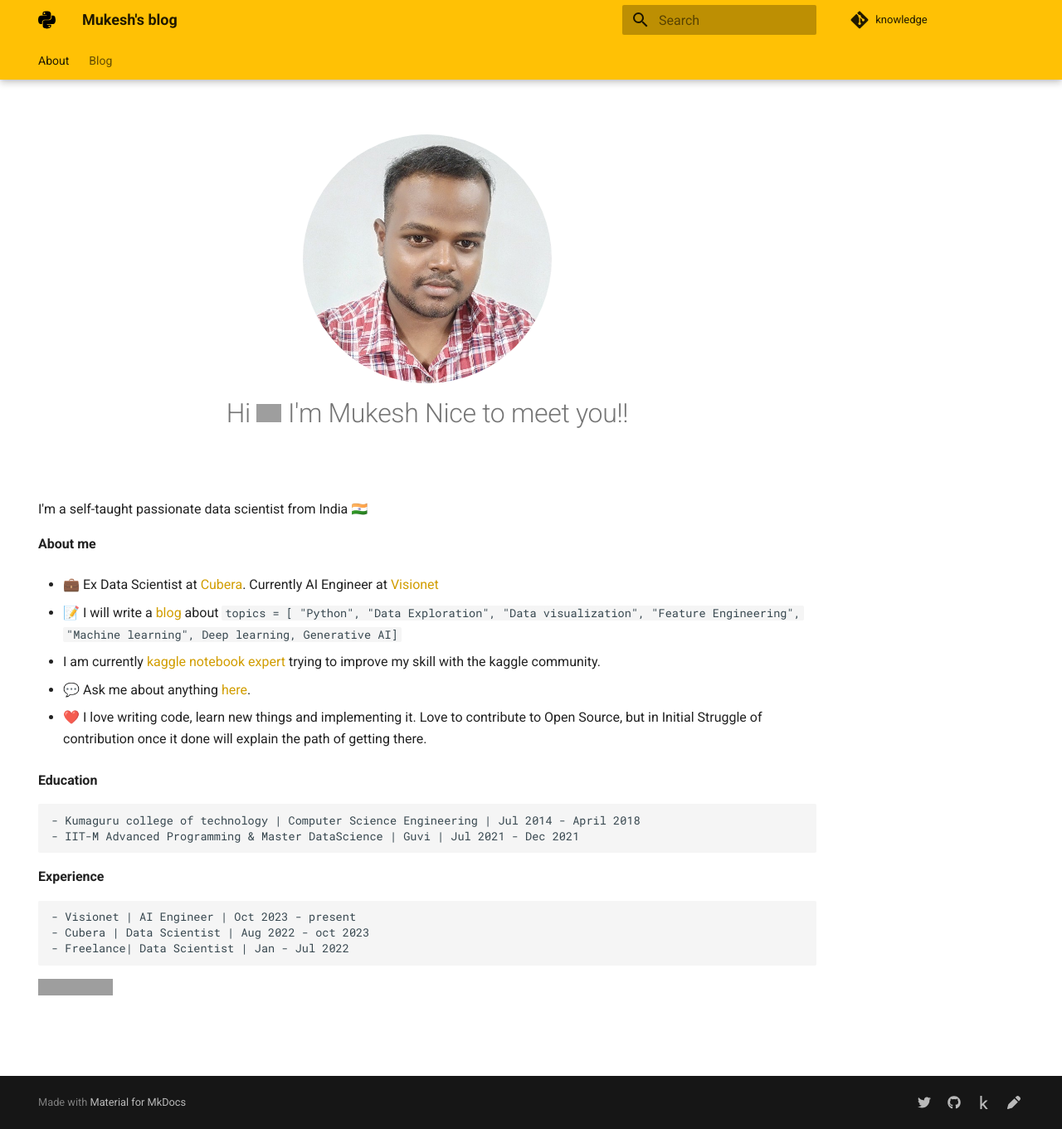
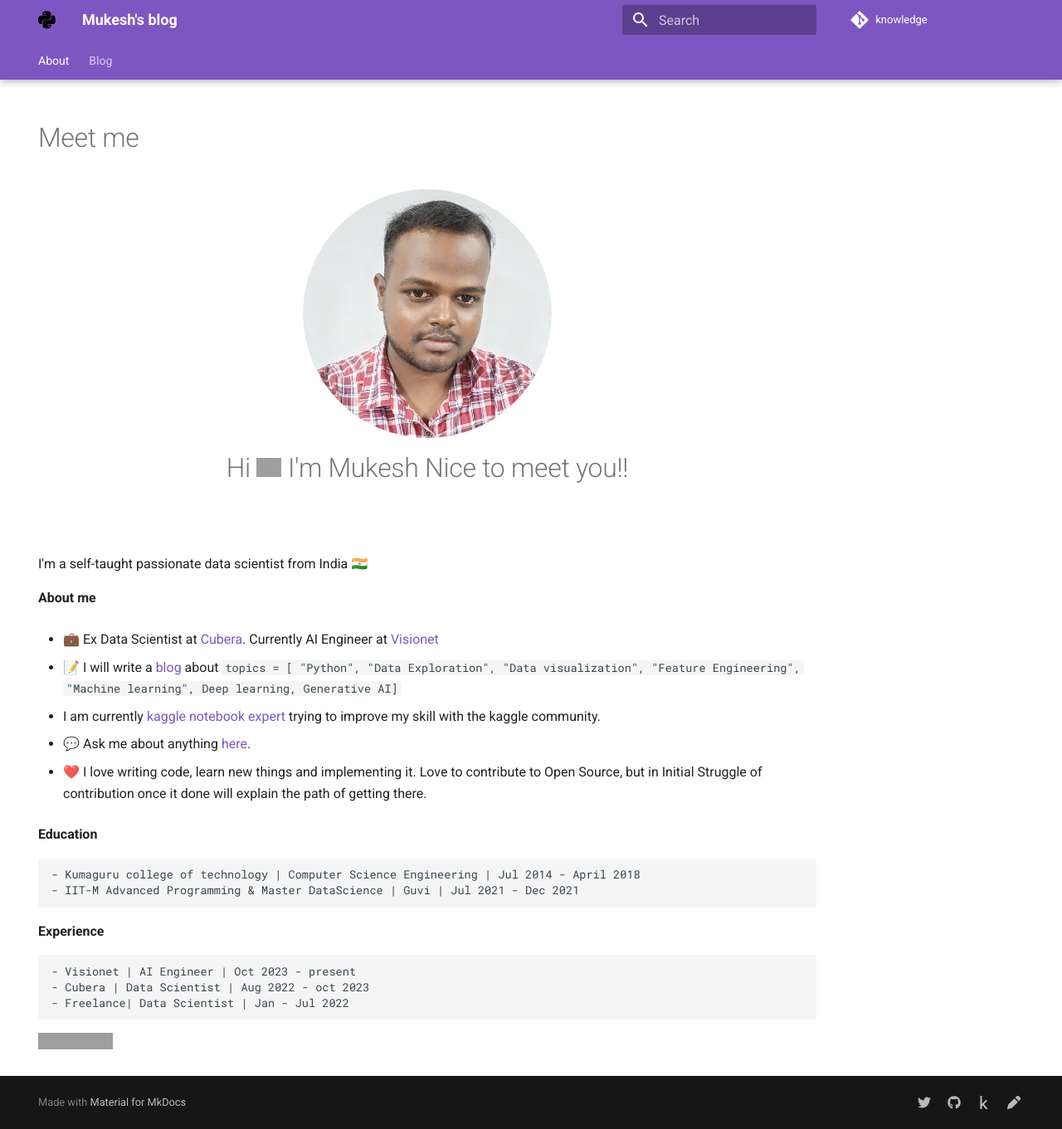
Before and after one commit to MUKESHRAJMAHENDRAN/knowledge, an MkDocs documentation site: the page built from docs/index.md, in a window 1280 px wide and 1361 px high. Shown: the whole window at 83% size. Built offline with MkDocs 1.6.1 and Material for MkDocs 9.7.7, drawn with Linux system fonts in a browser that asks for light colours; comment, search, counter and statistics services are not loaded; grey boxes are pictures that could not be loaded.

Commit message:
Updated the About Page

```diff
--- a/docs/index.md
+++ b/docs/index.md
@@ -2,7 +2,7 @@
 hide:
   - navigation
 ---
-<!-- # Meet me -->
+# Meet me
 
 <style>
   .circular-image {
--- a/mkdocs.yml
+++ b/mkdocs.yml
@@ -10,7 +10,7 @@ theme:
   favicon: assets/python-brands-solid.svg
   logo: assets/python-brands-solid.svg
   palette:
-    primary: amber
+    primary: deep purple
   features:
     - navigation.instant
     - navigation.instant.progress
```
